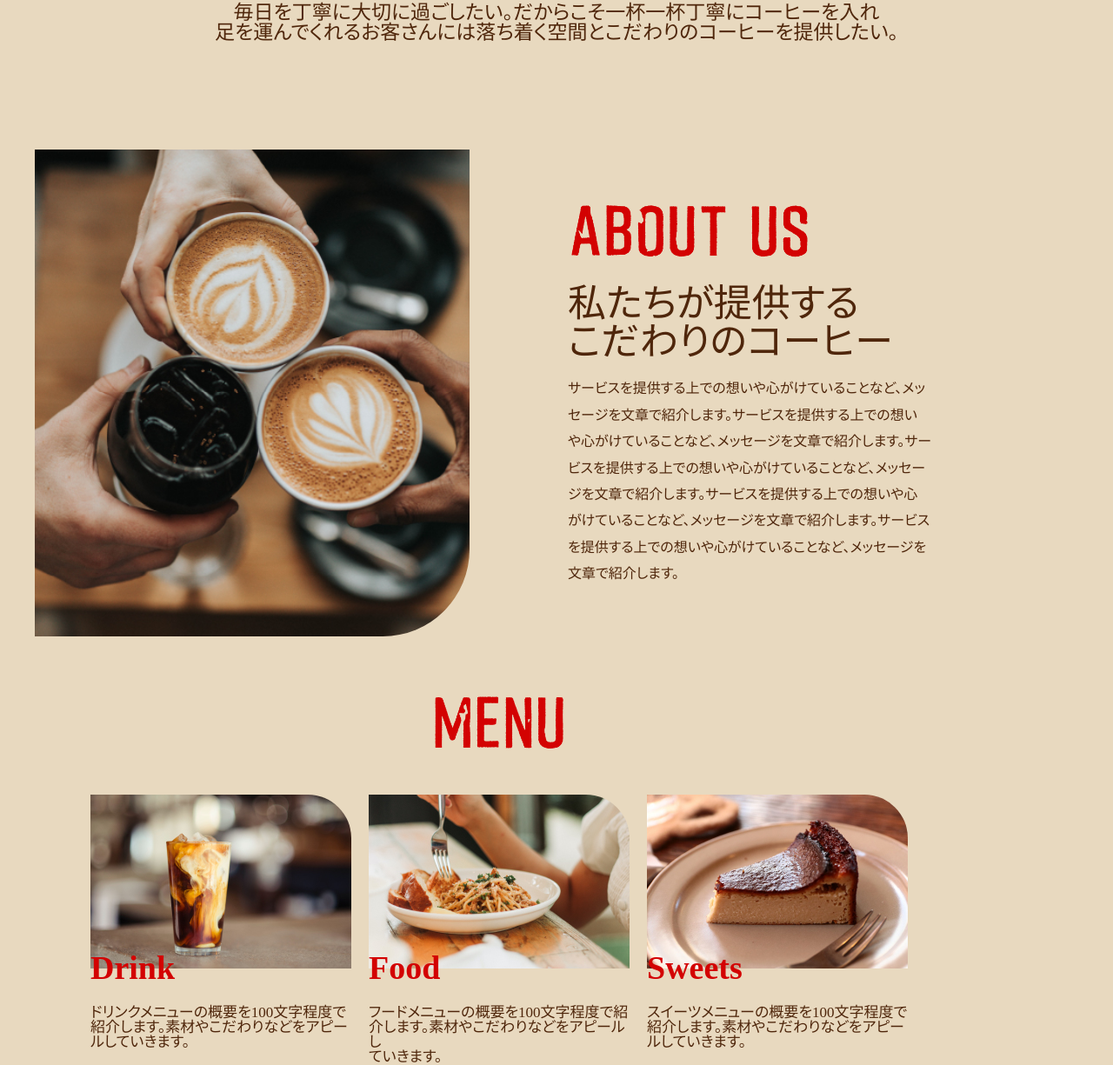
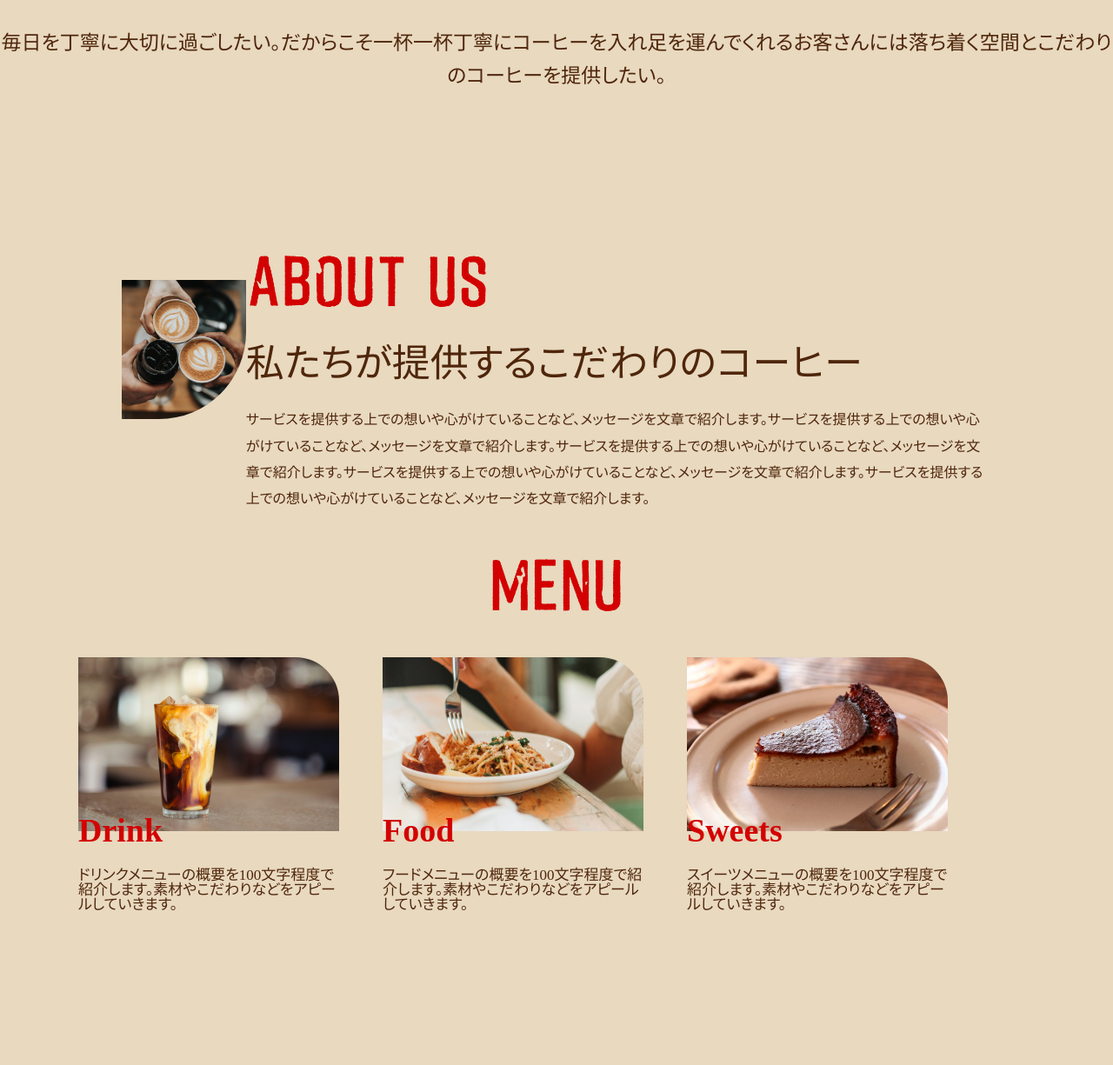
Before and after one commit to ateliercherry58/cafesite_tachiki, a plain HTML site: page cafesite/index.html in a window 1280 px wide. Shown: the part 826-2051 px from the top of the page at 87% size. After the commit the page ends 1876 px from the top, so only its background shows below. Drawn offline with Linux system fonts and the light colour scheme.

Commit message:
途中まで修正しました。

```diff
--- a/cafesite/CSS/style.css
+++ b/cafesite/CSS/style.css
@@ -105,37 +105,36 @@ body {
     margin-bottom: 40.05px;
     font-size: 82px;
     text-align: center;
+    line-height: 1.17;
+
 }
 
 .text3{
     font-size: 23px;
     text-align: center;
     margin-bottom: 107px;
+    line-height: 1.65;
 }
 
 .wrap {
     display: flex;
-    align-items: flex-start;
-    gap: 73px;
+    align-items: center;
+    justify-content: space-between;
+    max-width: 1000px;
+    margin: 0 auto;
 }
 
 
-.image-container{
-    width: 500px;
-    height: 560px;
-    aspect-ratio: 1/1;
+.image-container {
+    max-width: 50%;
+    /* height: 560px; */
+    /* aspect-ratio: 1/1; */
     border-radius: 0  0 100px 0;
     overflow: hidden;
 }
 
-.image-container img {
-    width: 100%;
-    height: 100%;
-    object-fit: cover;
-}
-
 .about {
-    max-width: 540px;
+    max-width: 43% 40%;
 }
 
 .about-title {
@@ -164,7 +163,7 @@ body {
 
 .wrap2{
     max-width: 1100px;
-    margin: auto 0;
+    margin: 0 auto;
     padding: 0 24px;
 }
 
@@ -180,27 +179,21 @@ body {
 }
 
 .menu2 {
-    width: 300px;
+    width: 30%;
     text-align: left;
 }
 
 .images{
     display: flex;
-    justify-content: center;
-    gap: 20px;
+    justify-content: space-between;
+    max-width: 1000px;
 }
 
 .thumnail {
-    height: 200px;
-    width: 300px;
+    /* height: 200px; */
+    /* width: 300px; */
     overflow: hidden;
     border-radius: 0 50px 0 0;
-}
-
-.thumnail img {
-    width: 100%;
-    height: 100%;
-    object-fit: cover;
 }
 
 .menu-head {
--- a/cafesite/index.html
+++ b/cafesite/index.html
@@ -30,53 +30,37 @@
         </div>
     </header>
 
-    <p>
-    <div class="text">Have a happy day From a cup of coffee.</div>
-    <div class="text2">
-        ハッピーに溢れる1日を<br />
-        1杯のコーヒーから。<br />
-    </div>
 
-    <div class="text3">
-        毎日を丁寧に大切に過ごしたい。だからこそ一杯一杯丁寧にコーヒーを入れ<br />
-        足を運んでくれるお客さんには落ち着く空間とこだわりのコーヒーを提供したい。<br />
-    </div>
+    <p class="text">Have a happy day From a cup of coffee.</p>
+    <p class="text2">ハッピーに溢れる1日を1杯のコーヒーから。</p>
 
+    <p class="text3">
+        毎日を丁寧に大切に過ごしたい。だからこそ一杯一杯丁寧にコーヒーを入れ足を運んでくれるお客さんには落ち着く空間とこだわりのコーヒーを提供したい。
     </p>
 
+    <section class="wrap">
 
-    <div class="wrap">
-        <figure class="image-container">
-            <img src="images/about_us@2x-100.jpg" alt="コーヒーで乾杯">
-        </figure>
+        <img src="images/pc_about-100.jpg" alt="コーヒーで乾杯" class="image-container">
 
-        <section class="about">
+
+
+        <div class="about">
             <img src="images/about_us@2x.png" alt="about us" class="about-title">
 
 
-            <h2 class="catch">
-                <p>私たちが提供する<br />
-                    こだわりのコーヒー<br />
-                </p>
-            </h2>
+            <p class="catch">私たちが提供するこだわりのコーヒー</p>
+
             <p class="about-desc">
-                サービスを提供する上での想いや心がけていることなど、メッ<br />
-                セージを文章で紹介します。サービスを提供する上での想い<br />
-                や心がけていることなど、メッセージを文章で紹介します。サー<br />
-                ビスを提供する上での想いや心がけていることなど、メッセー<br />
-                ジを文章で紹介します。サービスを提供する上での想いや心<br>
-                がけていることなど、メッセージを文章で紹介します。サービス<br />
-                を提供する上での想いや心がけていることなど、メッセージを<br />
-                文章で紹介します。
+                サービスを提供する上での想いや心がけていることなど、メッセージを文章で紹介します。サービスを提供する上での想いや心がけていることなど、メッセージを文章で紹介します。サービスを提供する上での想いや心がけていることなど、メッセージを文章で紹介します。サービスを提供する上での想いや心がけていることなど、メッセージを文章で紹介します。サービスを提供する上での想いや心がけていることなど、メッセージを文章で紹介します。
             </p>
-        </section>
-    </div>
+        </div>
+    </section>
 
 
-    <div class="wrap2">
-        <figure class="menu">
+    <section class="wrap2">
+        <h2 class="menu">
             <img src="images/menu@2x.png" alt="メニュー" class="menu-title">
-        </figure>
+        </h2>
 
         <section class="images">
             <div class="menu2">
@@ -84,10 +68,7 @@
                     <img src="images/pc_menu_drink-100.jpg" alt="コーヒー">
                 </div>
                 <h3 class="menu-head">Drink</h3>
-                <p class="menu-desc">ドリンクメニューの概要を100文字程度で<br />
-                    紹介します。素材やこだわりなどをアピー<br />
-                    ルしていきます。
-                </p>
+                <p class="menu-desc">ドリンクメニューの概要を100文字程度で紹介します。素材やこだわりなどをアピールしていきます。</p>
             </div>
 
             <div class="menu2">
@@ -95,10 +76,7 @@
                     <img src="images/pc_menu_food-100.jpg" alt="フード">
                 </div>
                 <h3 class="menu-head">Food</h3>
-                <p class="menu-desc">フードメニューの概要を100文字程度で紹<br />
-                    介します。素材やこだわりなどをアピールし<br />
-                    ていきます。
-                </p>
+                <p class="menu-desc">フードメニューの概要を100文字程度で紹介します。素材やこだわりなどをアピールしていきます。</p>
             </div>
 
             <div class="menu2">
@@ -106,18 +84,15 @@
                     <img src="images/pc_menu_sweets-100.jpg" alt="スイーツ">
                 </div>
                 <h3 class="menu-head">Sweets</h3>
-                <p class="menu-desc">スイーツメニューの概要を100文字程度で<br />
-                    紹介します。素材やこだわりなどをアピー<br />
-                    ルしていきます。
-                </p>
+                <p class="menu-desc">スイーツメニューの概要を100文字程度で紹介します。素材やこだわりなどをアピールしていきます。</p>
             </div>
+        </section>
 
 
 
+    </section>
 
-        </section>
 
-    </div>
 
 
 
```
